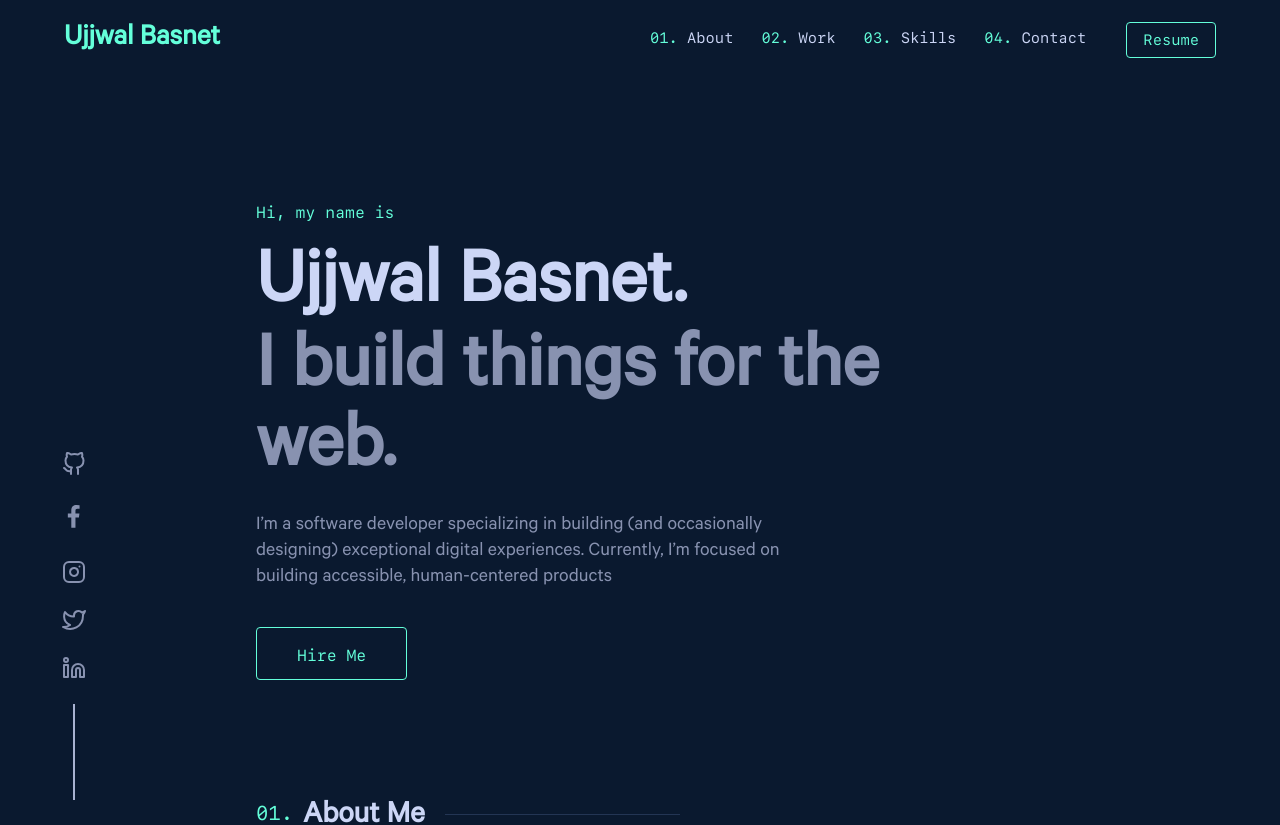
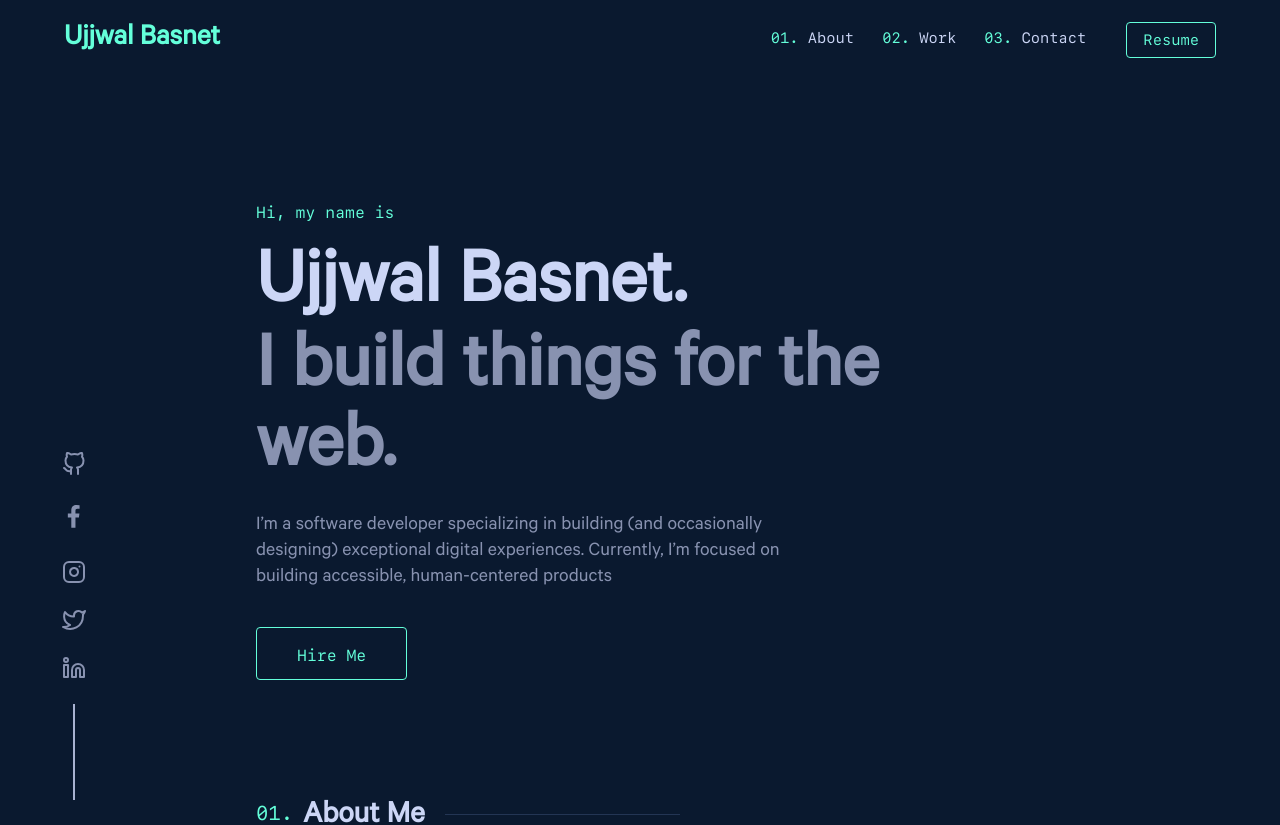
Before and after one commit to ujjwal-B7/v2-my-portfolio, a React (Create React App) app: page / in a window 1280 px wide. Shown: the top 825 px of the page. Built offline with nearby package versions, Linux system fonts and the light colour scheme.

Commit message:
navigation added

```diff
--- a/src/App.js
+++ b/src/App.js
@@ -25,7 +25,7 @@ function App() {
       <About />
       <Work />
       <Contact />
-      <Footer/>
+      <Footer />
     </>
   );
 }
--- a/src/components/Nav.js
+++ b/src/components/Nav.js
@@ -62,15 +62,15 @@ const Nav = () => {
                   Work
                 </a>
               </motion.li>
-              <motion.li variants={textVariants}>
+              {/* <motion.li variants={textVariants}>
                 <a href="#skills">
                   <span>03. </span>
                   Skills
                 </a>
-              </motion.li>
+              </motion.li> */}
               <motion.li variants={textVariants}>
                 <a href="#contact">
-                  <span>04. </span>
+                  <span>03. </span>
                   Contact
                 </a>
               </motion.li>
--- a/src/index.css
+++ b/src/index.css
@@ -40,6 +40,7 @@
 }
 html{
   scroll-behavior: smooth;
+  scroll-padding: 8rem;
 }
 body{
   background-color: #0a192f;
--- a/src/pages/About.js
+++ b/src/pages/About.js
@@ -1,7 +1,7 @@
 import React from "react";
 const About = () => {
   return (
-    <section className="mb-32 flex list-none justify-center items-center">
+    <section id="about" className="mb-32 flex list-none justify-center items-center">
       <section
         className="xl:w-[60%] lg:w-[70%] md:w-[80%] w-full flex md:flex-row flex-col md:items-start items-center gap-10 lg:px-0 px-4"
         data-aos="fade-up"
--- a/src/pages/Contact.js
+++ b/src/pages/Contact.js
@@ -1,6 +1,6 @@
 import React from "react";
-import { useState, useRef } from "react";
-import emailjs from "@emailjs/browser";
+// import { useState, useRef } from "react";
+// import emailjs from "@emailjs/browser";
 
 const Contact = () => {
   // const [loading, setLoading] = useState(false);
@@ -39,7 +39,7 @@ const Contact = () => {
   //     );
   // };
   return (
-    <section className="pt-20 pb-36 lg:px-[150px] md:px-[100px] px-4 mt-32">
+    <section id="contact" className="pt-20 pb-36 lg:px-[150px] md:px-[100px] px-4 mt-32">
       <section className="max-w-[980px] mx-auto flex flex-col items-center">
         <div
           className="lg:w-[60%] sm:w-[80%] w-[90%] text-center mb-10 space-y-5"
--- a/src/pages/Home.js
+++ b/src/pages/Home.js
@@ -67,6 +67,7 @@ const Home = () => {
         <div className="md:block hidden">
           <SocialLinks />
         </div>
+        <div id="chatbox"></div>
       </section>
     </>
   );
--- a/src/pages/Work.js
+++ b/src/pages/Work.js
@@ -47,7 +47,7 @@ const Work = () => {
   }
   window.addEventListener("resize", resetNavOnResize);
   return (
-    <section className="lg:px-[150px] md:px-[100px] px-4">
+    <section id="work" className="lg:px-[150px] md:px-[100px] px-4">
       <section className="max-w-[980px] mx-auto">
         <div className="flex mb-10">
           <span className=" title-number">02.</span>
```
